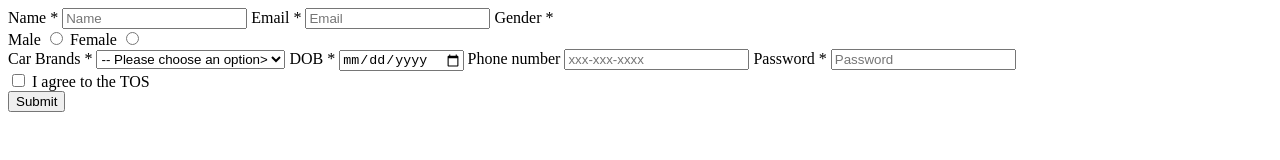
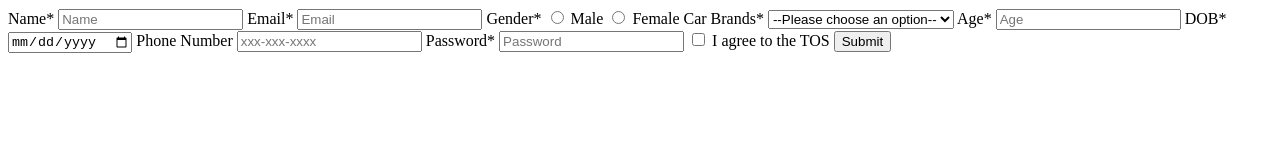
Before and after one commit to acciojob/signup-form-car-ishaansharma750, a website: page main.html in a window 1280 px wide. Drawn offline with Linux system fonts and the light colour scheme.

Commit message:
created a submission

```diff
--- a/main.html
+++ b/main.html
@@ -9,49 +9,44 @@
 <body>
 	<!-- the entire body must be written by student -->
 	<form method="POST">
-            <label for="Name">Name *</label>
-            <input type="text" id="name" placeholder="Name" required>
+  <label for="name">Name*</label>
+  <input type="text" id="name" name="name" placeholder="Name" required>
 
+  <label for="email">Email*</label>
+  <input type="email" id="email" name="email" placeholder="Email" required>
 
-            <label for="email">Email *</label>
-            <input type="email" name ="email" id="email" placeholder="Email" required>
+  <label for="gender">Gender*</label>
+  <input type="radio" id="gender_m" name="gender" value="male" required>
+  <label for="gender_m">Male</label>
+  <input type="radio" id="gender_f" name="gender" value="female" required>
+  <label for="gender_f">Female</label>
 
-
-            <label> Gender * </label>
-            <div>
-                <label for="male">Male</label>
-                <input type="radio" name="gender" id="male" value="male" required>
-
-                <label for="female">Female</label>
-                <input type="radio" name="gender" id="female" value="female" required>
-            </div>
-
-
-            <label for="Car">Car Brands *</label>
-            <select id="Car" name="Car" required>
-                <option value="" disabled selected>-- Please choose an option></option>
+  <label for="cars">Car Brands*</label>
+  <select id="cars" name="cars" required>
+    <option value="" disabled selected>--Please choose an option--</option>
     <option value="BMW">BMW</option>
     <option value="Audi">Audi</option>
     <option value="Mercedez">Mercedez</option>
   </select>
 
-            <label for="dob">DOB *</label>
-            <input type="date" name="dob" id="dob" required>
+  <label for="age">Age*</label>
+  <input type="number" id="age" name="age" placeholder="Age" required>
 
-            <label for="tel">Phone number </label>
-            <input type="tel" name="tel" id="tel"  placeholder="xxx-xxx-xxxx" pattern="[0-9]{3}-[0-9]{3}-[0-9]{4}" required>
+  <label for="dob">DOB*</label>
+  <input type="date" id="dob" name="dob" required>
 
-            <label for="password">Password *</label>
+  <label for="tel">Phone Number</label>
+  <input type="tel" id="tel" name="tel" placeholder="xxx-xxx-xxxx">
+
+  <label for="password">Password*</label>
   <input type="password" id="password" name="password" placeholder="Password" required>
 
-            <div>
   <input type="checkbox" id="tos" name="tos" required>
   <label for="tos">I agree to the TOS</label>
-            </div>
 
   <button type="submit">Submit</button>
+</form>
 
-    </form>
     <script type="text/javascript" src="./script.js">
 </script>
 
```
Lines whose indentation alone changed are shown as unchanged.
